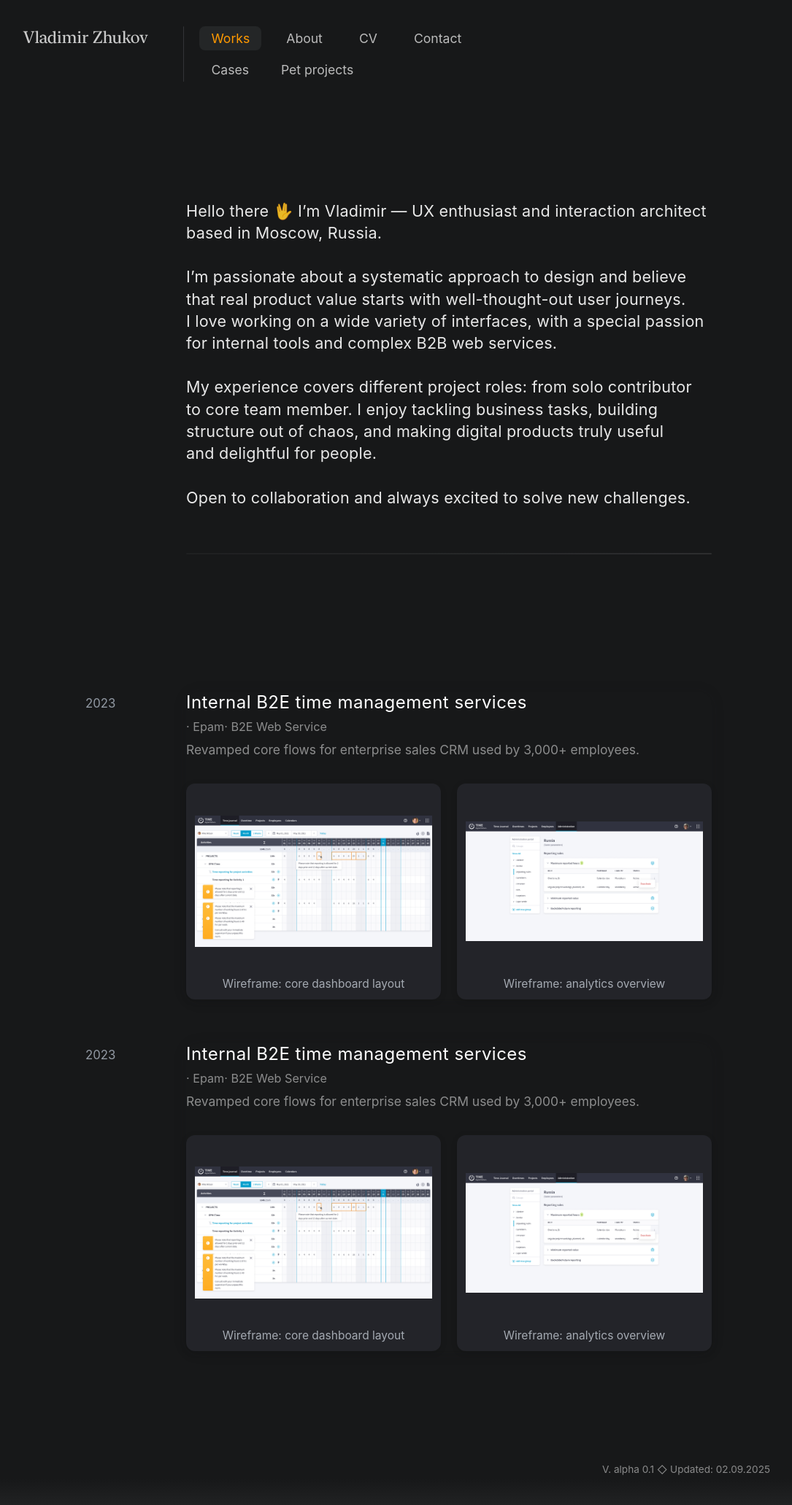
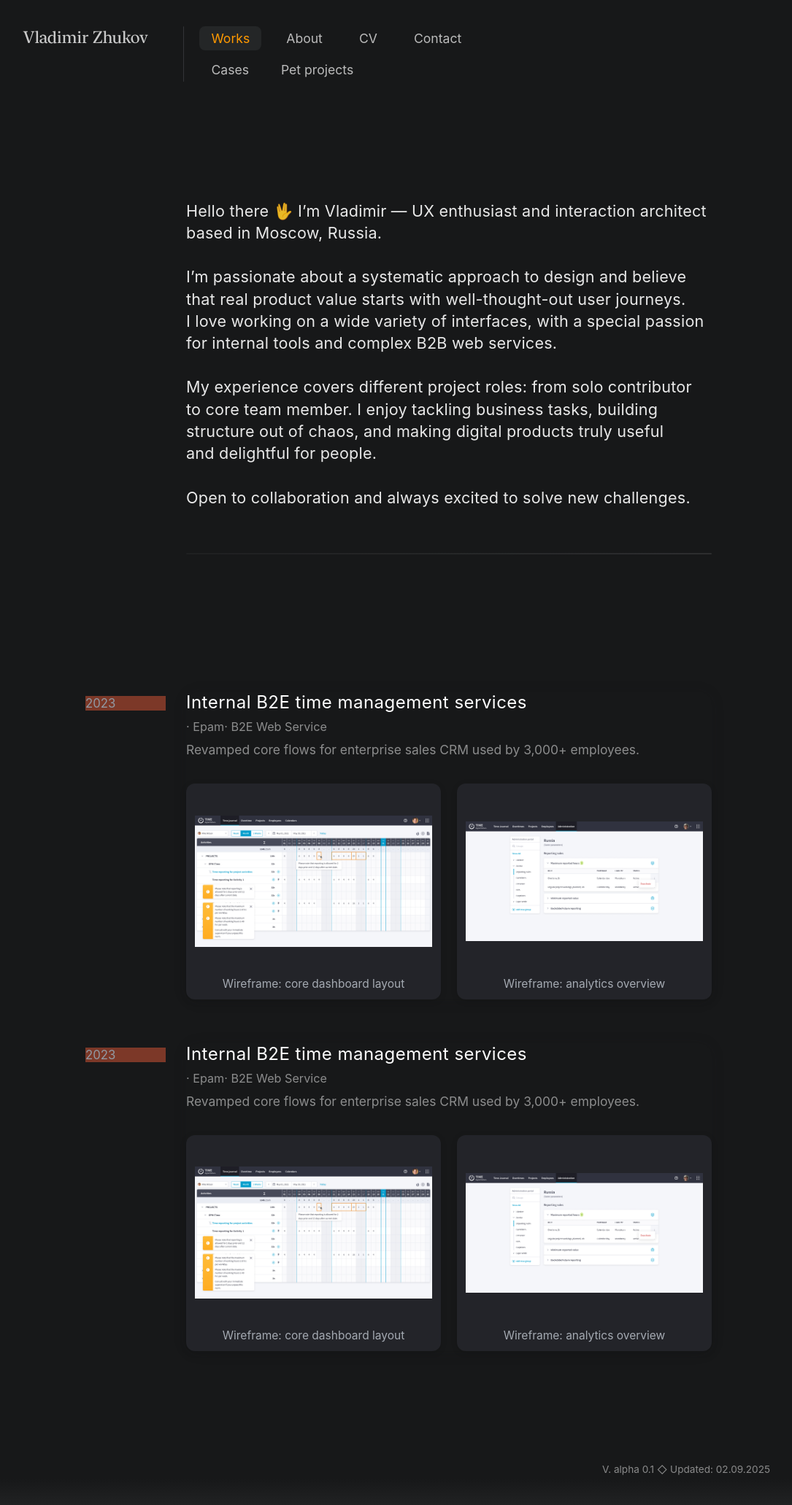
Before and after one commit to uxiscool/experience, a Jekyll site: the page built from index.md, in a window 1280 px wide. Shown: the whole page at 73% size, without its empty margins (25-1110 px from the left). Built offline with Jekyll 4.4.1, drawn with Linux system fonts in a browser that asks for light colours.

Commit message:
Add files via upload

```diff
--- a/css/main.css
+++ b/css/main.css
@@ -778,6 +778,7 @@ body.lb-lock #to-top{ opacity: 0; pointer-events: none; }
     left: calc(-1 * (var(--case-rail-w) + var(--case-rail-gap)));
     width: var(--case-rail-w);
     color:#9fa7b2; font-size:1.05rem; opacity:.9;
+    background-color: #ff643d7b;
     white-space:nowrap; text-align:left;
     pointer-events:none;
   }
```
